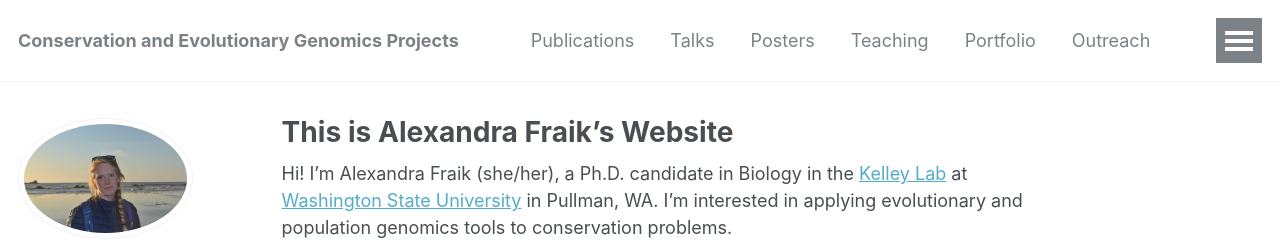
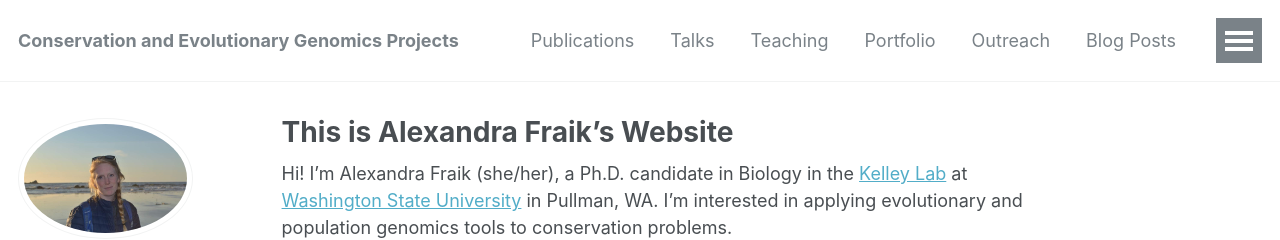
Before and after one commit to akfraik/akfraik.github.io, a Jekyll site: the page built from _pages/about.md, in a window 1280 px wide and 1169 px high. Shown: the top 240 px of the window. Built offline with Jekyll 4.4.1, drawn with Linux system fonts in a browser that asks for light colours; some web fonts are replaced.

Commit message:
Update navigation.yml

```diff
--- a/_data/navigation.yml
+++ b/_data/navigation.yml
@@ -5,9 +5,6 @@ main:
 
   - title: "Talks"
     url: /talks/
-
-  - title: "Posters"
-    url: /posters/
 
   - title: "Teaching"
     url: /teaching/
```
